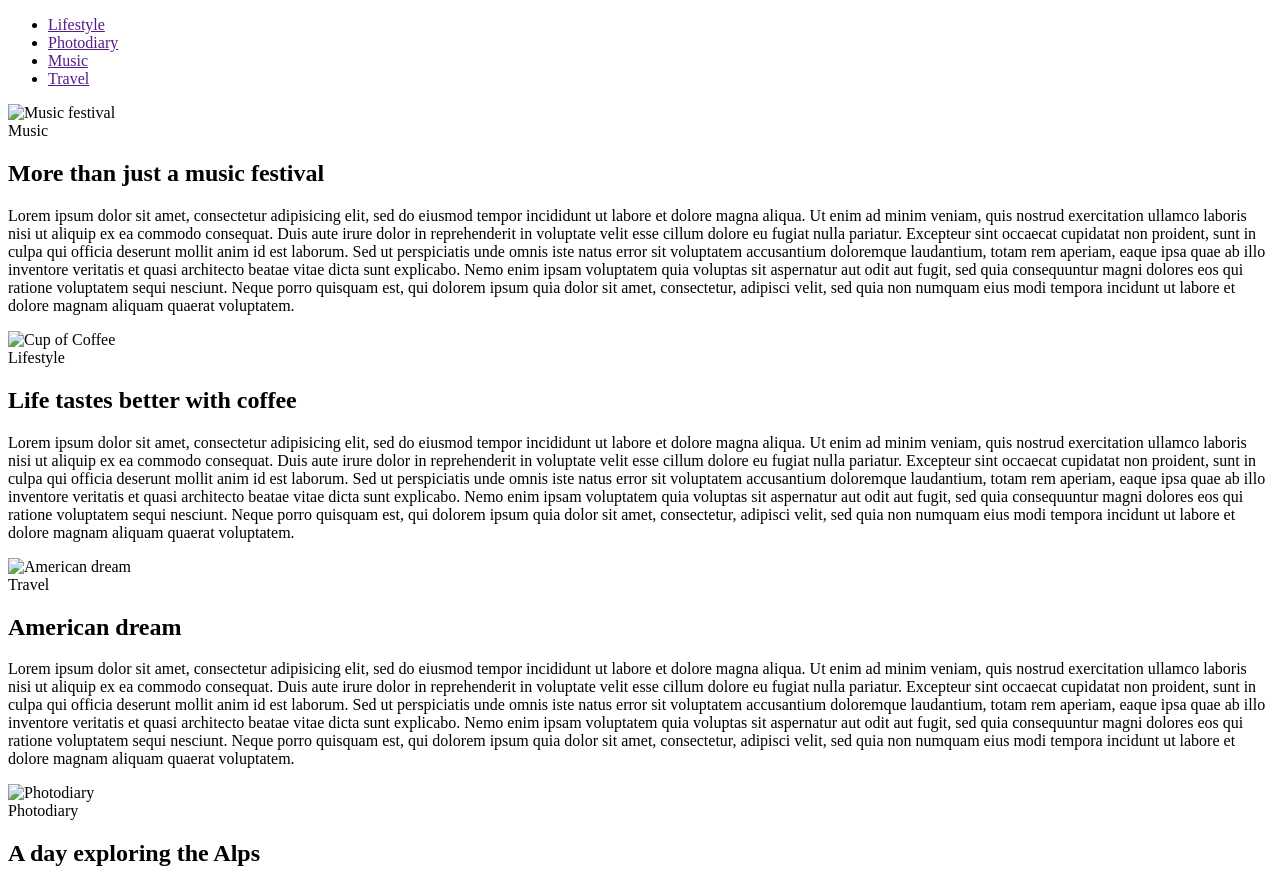
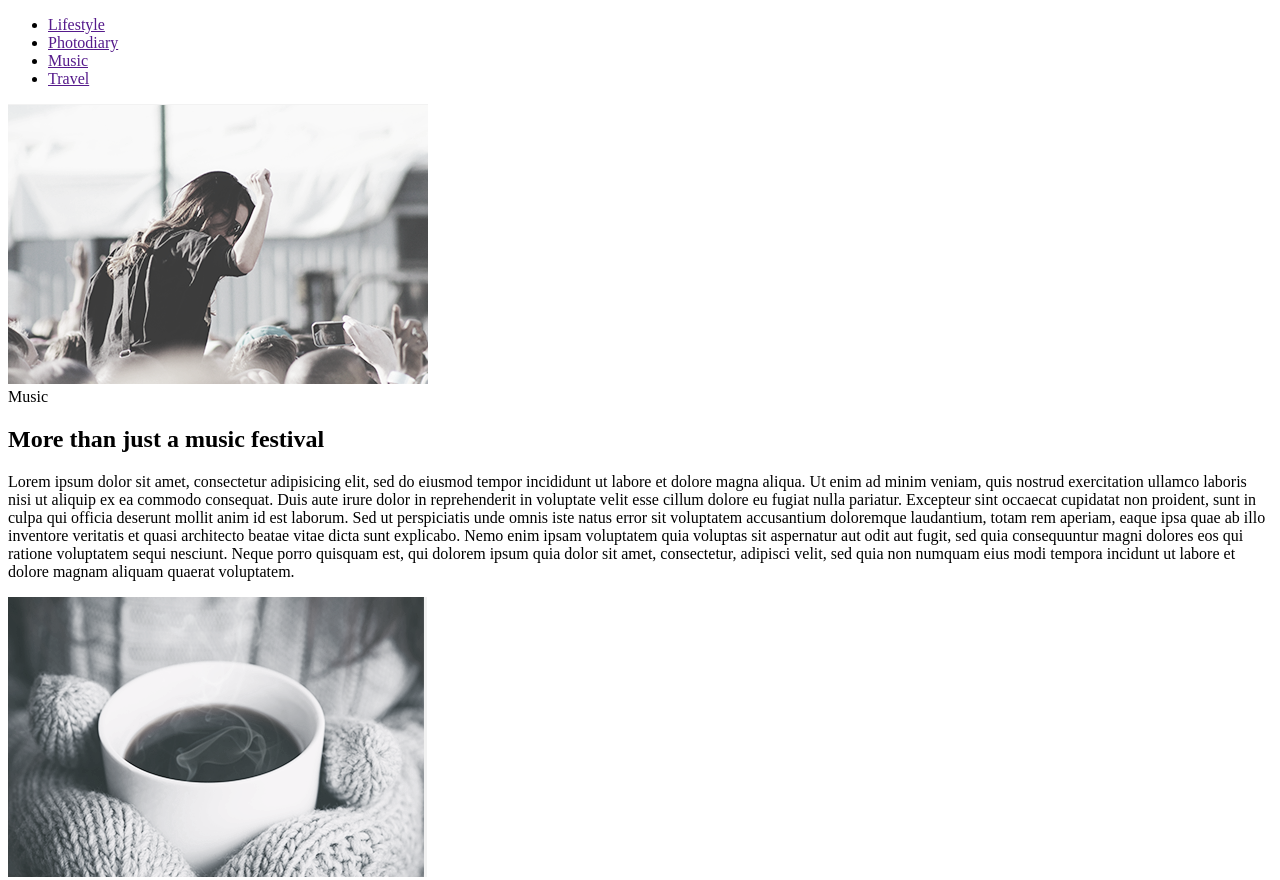
Before and after one commit to UrGr4ndp4/goit-fe-course, a plain HTML site: page hw-01-02/index.html in a window 1280 px wide. Shown: the top 880 px of the page. Drawn offline with Linux system fonts and the light colour scheme.

Commit message:
New img path

```diff
--- a/hw-01-02/index.html
+++ b/hw-01-02/index.html
@@ -15,7 +15,7 @@
         <li><a href="">Travel</a></li>
     </ul>
     <article>
-        <img src="/Homework1/img/image2.png" alt="Music festival">
+        <img src="/img/image2.png" alt="Music festival">
         <br> Music
         <h2>More than just a music festival</h2>
         <p>Lorem ipsum dolor sit amet, consectetur adipisicing elit, sed do eiusmod tempor incididunt ut labore et
@@ -28,7 +28,7 @@
             consequuntur magni dolores eos qui ratione voluptatem sequi nesciunt. Neque porro quisquam est, qui dolorem
             ipsum quia dolor sit amet, consectetur, adipisci velit, sed quia non numquam eius modi tempora incidunt ut
             labore et dolore magnam aliquam quaerat voluptatem.</p>
-        <img src="/Homework1/img/Filtro fotografico 5 copia 2.png" alt="Cup of Coffee">
+        <img src="/img/Filtro fotografico 5 copia 2.png" alt="Cup of Coffee">
         <br> Lifestyle
         <h2>Life tastes better with coffee</h2>
         <p>Lorem ipsum dolor sit amet, consectetur adipisicing elit, sed do eiusmod tempor incididunt ut labore et
@@ -41,7 +41,7 @@
             consequuntur magni dolores eos qui ratione voluptatem sequi nesciunt. Neque porro quisquam est, qui dolorem
             ipsum quia dolor sit amet, consectetur, adipisci velit, sed quia non numquam eius modi tempora incidunt ut
             labore et dolore magnam aliquam quaerat voluptatem.</p>
-        <img src="/Homework1/img/image.png" alt="American dream">
+        <img src="/img/image.png" alt="American dream">
         <br> Travel
         <h2>American dream</h2>
         <p>Lorem ipsum dolor sit amet, consectetur adipisicing elit, sed do eiusmod tempor incididunt ut labore et
@@ -54,7 +54,7 @@
             consequuntur magni dolores eos qui ratione voluptatem sequi nesciunt. Neque porro quisquam est, qui dolorem
             ipsum quia dolor sit amet, consectetur, adipisci velit, sed quia non numquam eius modi tempora incidunt ut
             labore et dolore magnam aliquam quaerat voluptatem.</p>
-        <img src="/Homework1/img/image1.png" alt="Photodiary">
+        <img src="/img/image1.png" alt="Photodiary">
         <br> Photodiary
         <h2>A day exploring the Alps</h2>
         <p>Lorem ipsum dolor sit amet, consectetur adipisicing elit, sed do eiusmod tempor incididunt ut labore et
```
